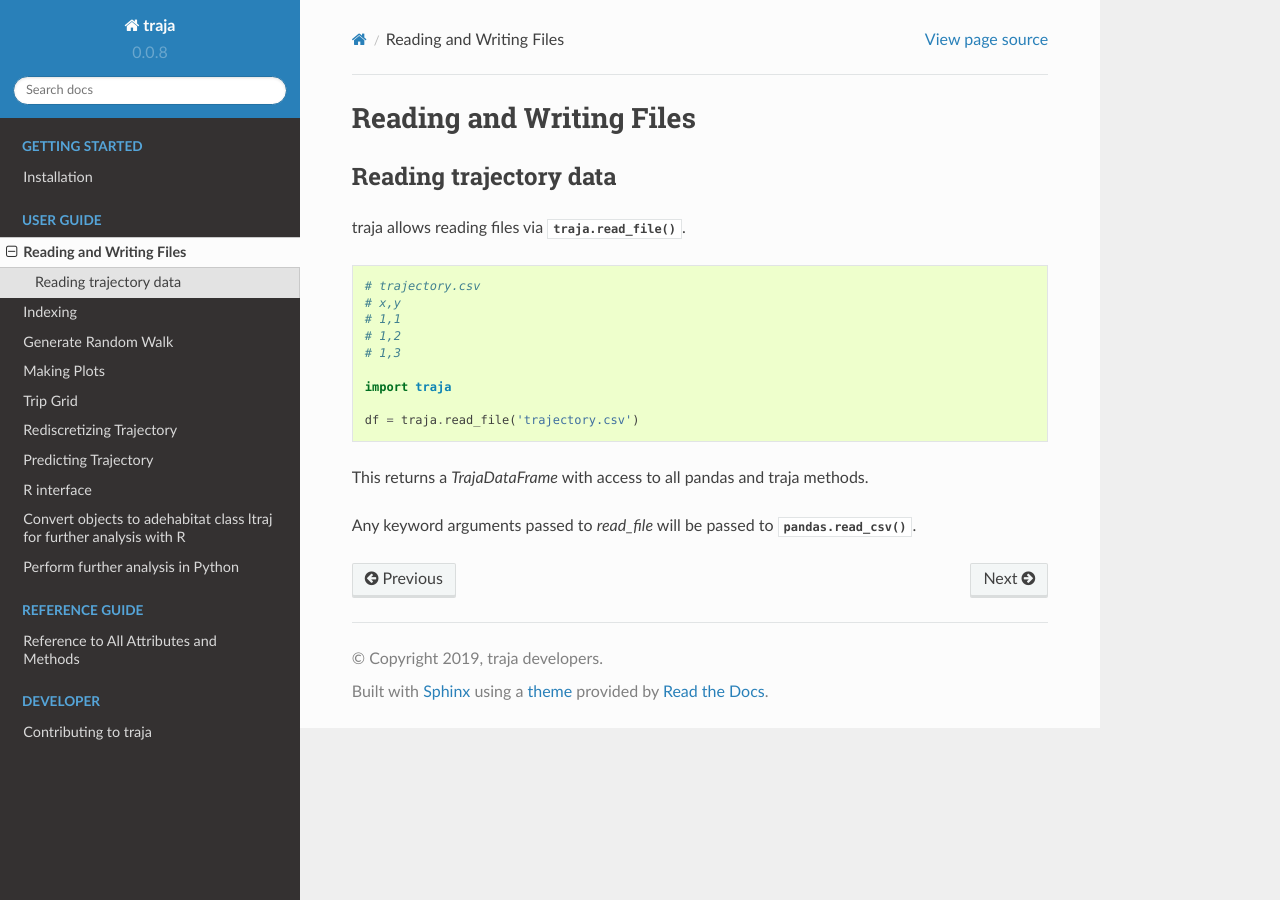
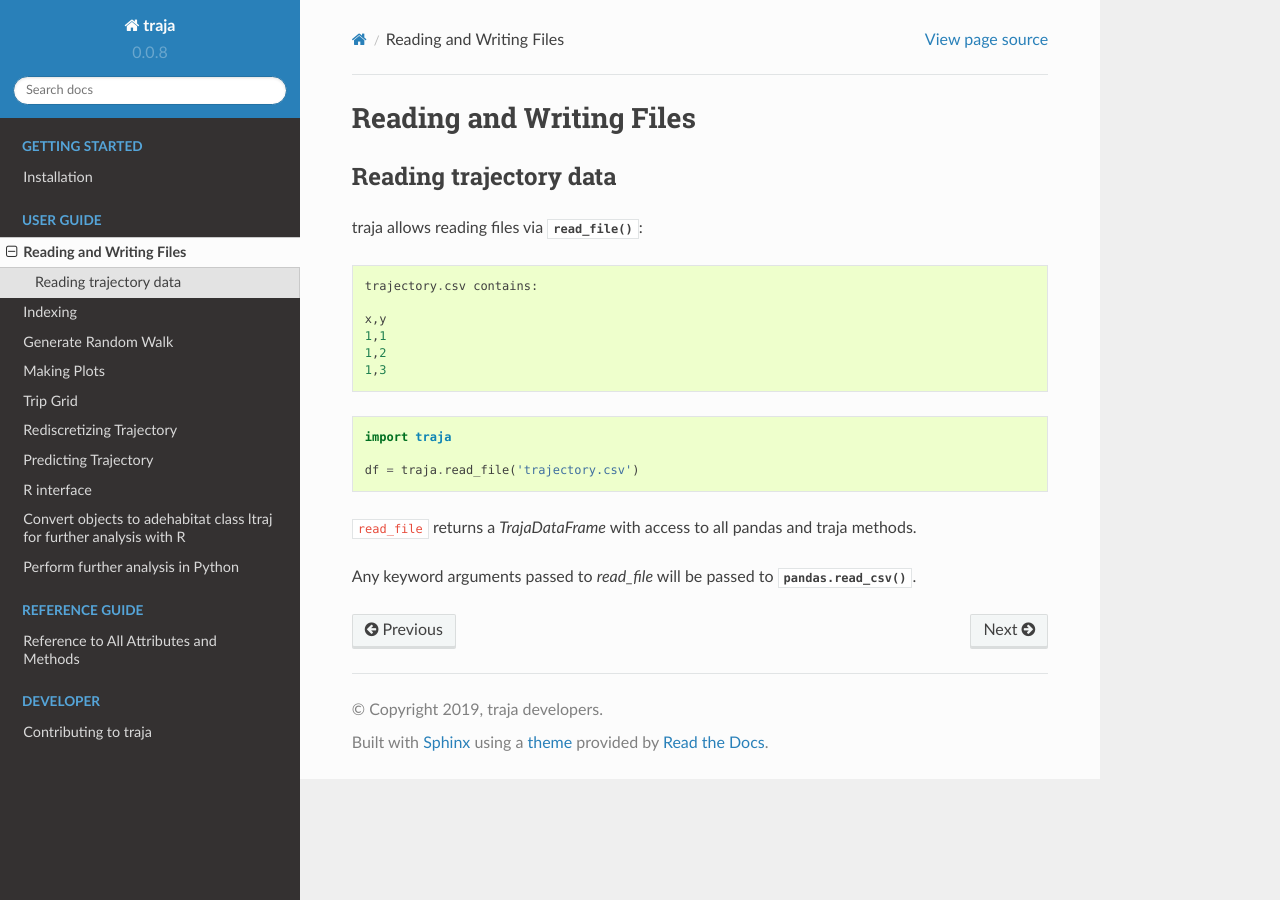
Before and after one commit to traja-team/traja, a Sphinx documentation site: the page built from docs/source/reading.rst, in a window 1280 px wide. Built offline with Sphinx 7.4.7 and the Read the Docs theme 2.0.0, drawn with Linux system fonts in a browser that asks for light colours; pages that are not in the unit, such as notebooks, are missing from menus.

Commit message:
Fix bug in read_file, update DOCs

```diff
--- a/docs/source/reading.rst
+++ b/docs/source/reading.rst
@@ -4,20 +4,23 @@ Reading and Writing Files
 Reading trajectory data
 -----------------------
 
-traja allows reading files via :func:`traja.read_file`.
+traja allows reading files via :func:`~traja.io.read_file`:
 
 .. code-block:: python
 
-    # trajectory.csv
-    # x,y
-    # 1,1
-    # 1,2
-    # 1,3
+    trajectory.csv contains:
+
+    x,y
+    1,1
+    1,2
+    1,3
+
+.. code-block:: python
 
     import traja
 
     df = traja.read_file('trajectory.csv')
 
-This returns a `TrajaDataFrame` with access to all pandas and traja methods.
+``read_file`` returns a `TrajaDataFrame` with access to all pandas and traja methods.
 
 Any keyword arguments passed to `read_file` will be passed to :meth:`pandas.read_csv`.
```
